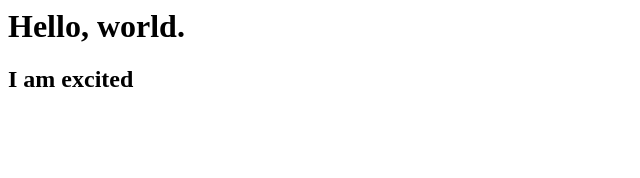
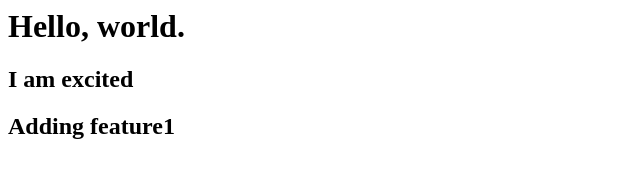
Before and after one commit to DisonDavis/datewithgit-sample, a plain HTML site: page index.html in a window 1280 px wide. Shown: the whole page, without its empty margins (0-640 px from the left). Drawn offline with Linux system fonts and the light colour scheme.

Commit message:
added new feature

```diff
--- a/index.html
+++ b/index.html
@@ -2,5 +2,6 @@
 <body>
 	<h1>Hello, world.</h1>
 	<h2>I am excited</h2>
+	<h2>Adding  feature1</h2>
 </body>
 </html>
```
